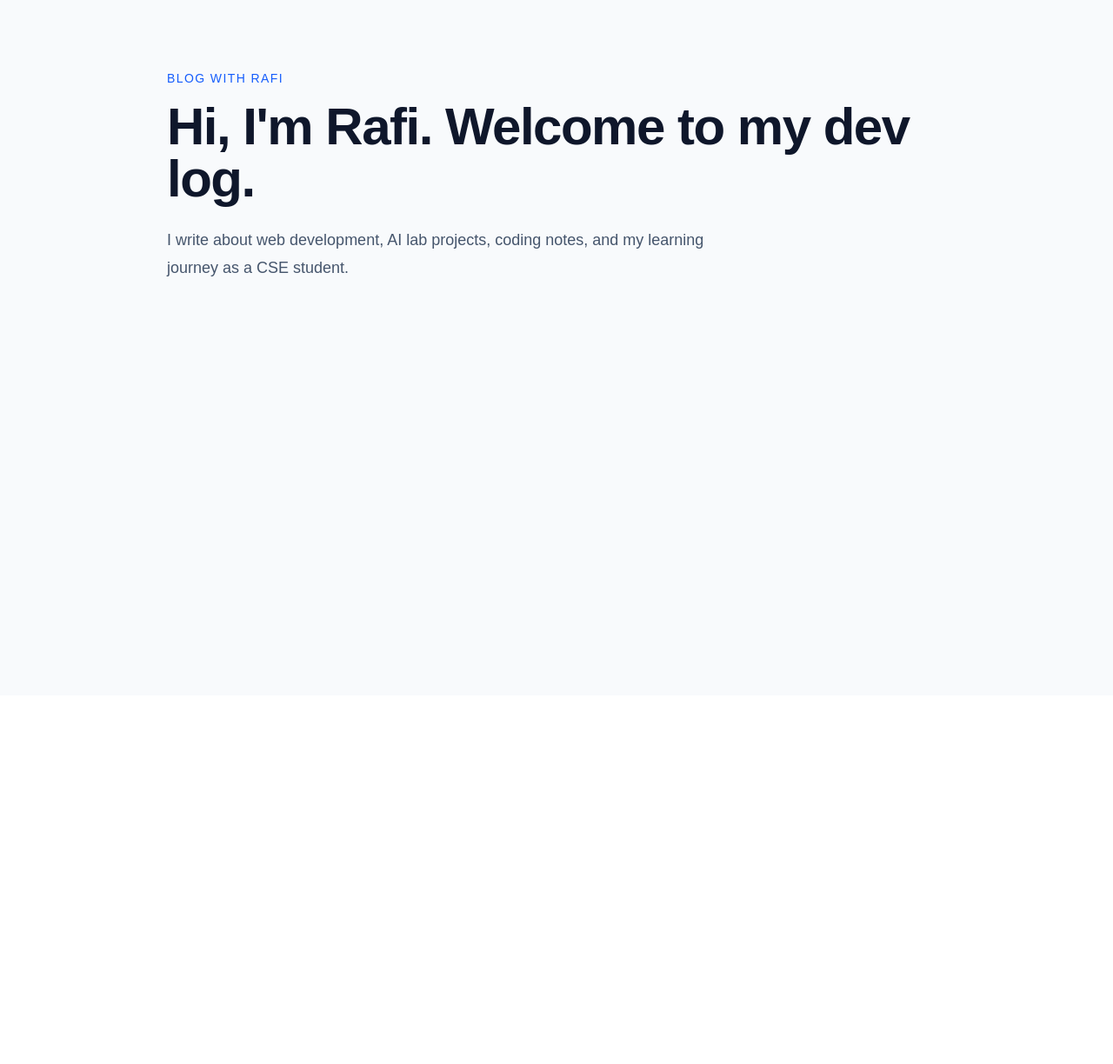
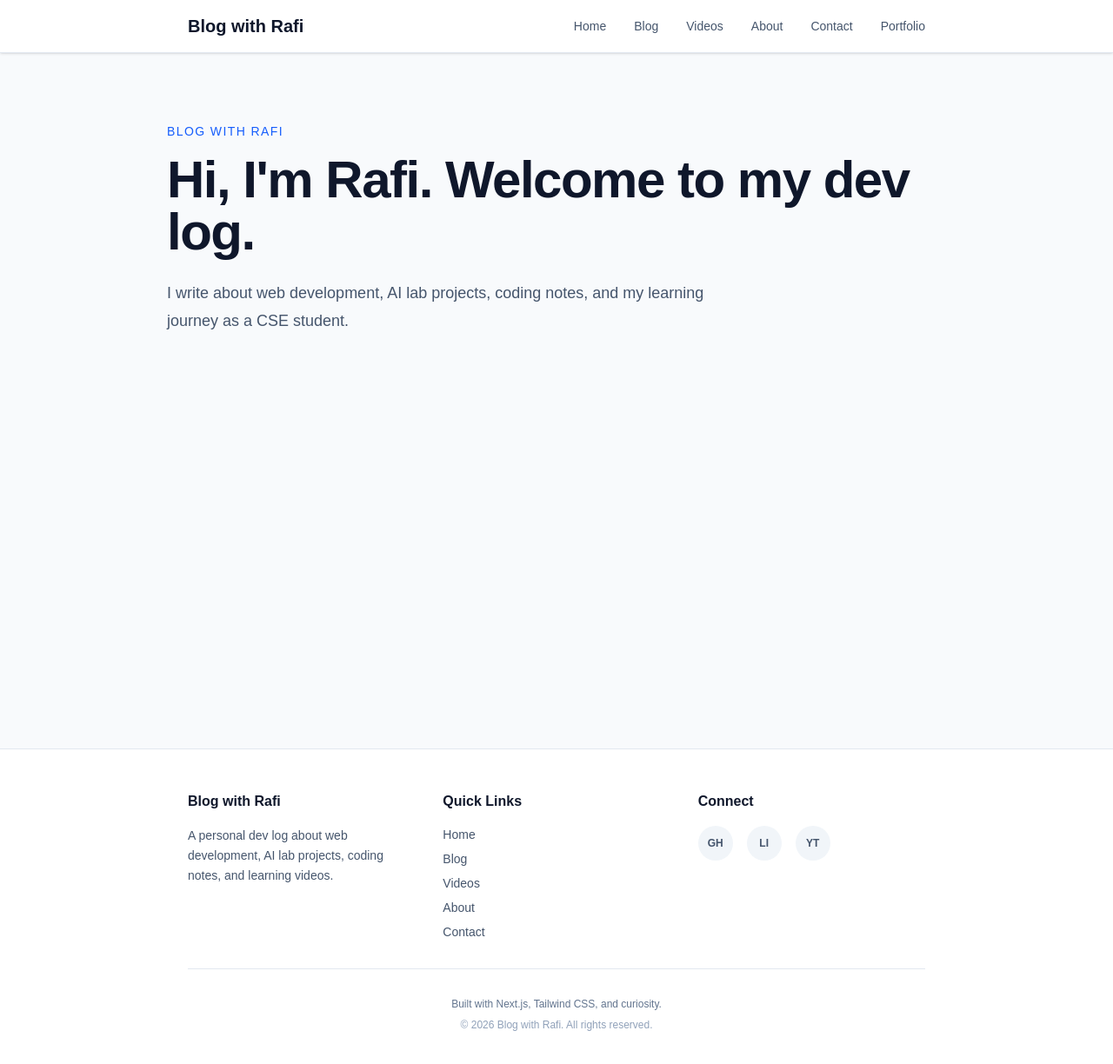
Before and after one commit to mfbhai10/blog-with-rafi, a Next.js app: page / in a window 1280 px wide. Shown: the top 1224 px of the page at 87% size. Before the commit the page ends 800 px from the top, so only its background shows below. Built offline with nearby package versions, Linux system fonts and the light colour scheme.

Commit message:
Add navbar and footer

```diff
--- a/app/layout.tsx
+++ b/app/layout.tsx
@@ -1,5 +1,7 @@
 import type { Metadata } from "next";
 import { Geist, Geist_Mono } from "next/font/google";
+import Navbar from "@/components/Navbar";
+import Footer from "@/components/Footer";
 import "./globals.css";
 
 const geistSans = Geist({
@@ -29,9 +31,9 @@ export default function RootLayout({
       className={`${geistSans.variable} ${geistMono.variable} h-full antialiased`}
     >
       <body className="flex min-h-screen flex-col bg-slate-50 text-slate-900">
-        {/* Navbar will go here */}
+        <Navbar />
         <main className="flex-1">{children}</main>
-        {/* Footer will go here */}
+        <Footer />
       </body>
     </html>
   );
--- /dev/null
+++ b/components/Footer.tsx
@@ -0,0 +1,79 @@
+import Link from "next/link";
+
+export default function Footer() {
+  const quickLinks = [
+    { label: "Home", href: "/" },
+    { label: "Blog", href: "/blog" },
+    { label: "Videos", href: "/videos" },
+    { label: "About", href: "/about" },
+    { label: "Contact", href: "/contact" },
+  ];
+
+  const socialLinks = [
+    { label: "GitHub", href: "https://github.com", icon: "GH" },
+    { label: "LinkedIn", href: "https://linkedin.com", icon: "LI" },
+    { label: "YouTube", href: "https://youtube.com", icon: "YT" },
+  ];
+
+  return (
+    <footer className="border-t border-slate-200 bg-white">
+      <div className="mx-auto max-w-4xl px-6 py-12">
+        <div className="grid grid-cols-1 gap-8 md:grid-cols-3">
+          {/* About Section */}
+          <div className="space-y-4">
+            <h3 className="font-bold text-slate-900">Blog with Rafi</h3>
+            <p className="text-sm text-slate-600 leading-relaxed">
+              A personal dev log about web development, AI lab projects, coding
+              notes, and learning videos.
+            </p>
+          </div>
+
+          {/* Quick Links */}
+          <div className="space-y-4">
+            <h3 className="font-bold text-slate-900">Quick Links</h3>
+            <nav className="flex flex-col gap-2">
+              {quickLinks.map((link) => (
+                <Link
+                  key={link.href}
+                  href={link.href}
+                  className="text-sm text-slate-600 hover:text-slate-900 transition-colors"
+                >
+                  {link.label}
+                </Link>
+              ))}
+            </nav>
+          </div>
+
+          {/* Social Links */}
+          <div className="space-y-4">
+            <h3 className="font-bold text-slate-900">Connect</h3>
+            <div className="flex gap-4">
+              {socialLinks.map((social) => (
+                <a
+                  key={social.href}
+                  href={social.href}
+                  target="_blank"
+                  rel="noopener noreferrer"
+                  className="w-10 h-10 flex items-center justify-center rounded-full bg-slate-100 text-slate-600 hover:bg-blue-100 hover:text-blue-600 transition-colors text-xs font-bold"
+                  aria-label={social.label}
+                >
+                  {social.icon}
+                </a>
+              ))}
+            </div>
+          </div>
+        </div>
+
+        {/* Divider */}
+        <div className="mt-8 border-t border-slate-200 pt-8 text-center">
+          <p className="text-xs text-slate-500">
+            Built with Next.js, Tailwind CSS, and curiosity.
+          </p>
+          <p className="text-xs text-slate-400 mt-2">
+            © {new Date().getFullYear()} Blog with Rafi. All rights reserved.
+          </p>
+        </div>
+      </div>
+    </footer>
+  );
+}
--- /dev/null
+++ b/components/Navbar.tsx
@@ -0,0 +1,100 @@
+"use client";
+
+import Link from "next/link";
+import { useState } from "react";
+
+export default function Navbar() {
+  const [isOpen, setIsOpen] = useState(false);
+
+  const navLinks = [
+    { label: "Home", href: "/" },
+    { label: "Blog", href: "/blog" },
+    { label: "Videos", href: "/videos" },
+    { label: "About", href: "/about" },
+    { label: "Contact", href: "/contact" },
+  ];
+
+  return (
+    <nav className="sticky top-0 z-50 border-b border-slate-200 bg-white shadow-sm">
+      <div className="mx-auto max-w-4xl px-6 py-4">
+        <div className="flex items-center justify-between">
+          {/* Brand */}
+          <Link
+            href="/"
+            className="text-xl font-bold text-slate-900 hover:text-blue-600 transition-colors"
+          >
+            Blog with Rafi
+          </Link>
+
+          {/* Desktop Navigation */}
+          <div className="hidden md:flex items-center gap-8">
+            {navLinks.map((link) => (
+              <Link
+                key={link.href}
+                href={link.href}
+                className="text-slate-600 hover:text-slate-900 transition-colors text-sm font-medium"
+              >
+                {link.label}
+              </Link>
+            ))}
+            <a
+              href="https://your-portfolio-link.com"
+              target="_blank"
+              rel="noopener noreferrer"
+              className="text-slate-600 hover:text-slate-900 transition-colors text-sm font-medium"
+            >
+              Portfolio
+            </a>
+          </div>
+
+          {/* Mobile Menu Button */}
+          <button
+            onClick={() => setIsOpen(!isOpen)}
+            className="md:hidden flex flex-col gap-1.5 p-2"
+            aria-label="Toggle menu"
+          >
+            <span
+              className={`block h-0.5 w-5 bg-slate-900 transition-transform ${
+                isOpen ? "rotate-45 translate-y-2" : ""
+              }`}
+            />
+            <span
+              className={`block h-0.5 w-5 bg-slate-900 transition-opacity ${
+                isOpen ? "opacity-0" : ""
+              }`}
+            />
+            <span
+              className={`block h-0.5 w-5 bg-slate-900 transition-transform ${
+                isOpen ? "-rotate-45 -translate-y-2" : ""
+              }`}
+            />
+          </button>
+        </div>
+
+        {/* Mobile Navigation */}
+        {isOpen && (
+          <div className="md:hidden mt-4 flex flex-col gap-4 border-t border-slate-200 pt-4">
+            {navLinks.map((link) => (
+              <Link
+                key={link.href}
+                href={link.href}
+                className="text-slate-600 hover:text-slate-900 transition-colors text-sm font-medium"
+                onClick={() => setIsOpen(false)}
+              >
+                {link.label}
+              </Link>
+            ))}
+            <a
+              href="https://your-portfolio-link.com"
+              target="_blank"
+              rel="noopener noreferrer"
+              className="text-slate-600 hover:text-slate-900 transition-colors text-sm font-medium"
+            >
+              Portfolio
+            </a>
+          </div>
+        )}
+      </div>
+    </nav>
+  );
+}
```
